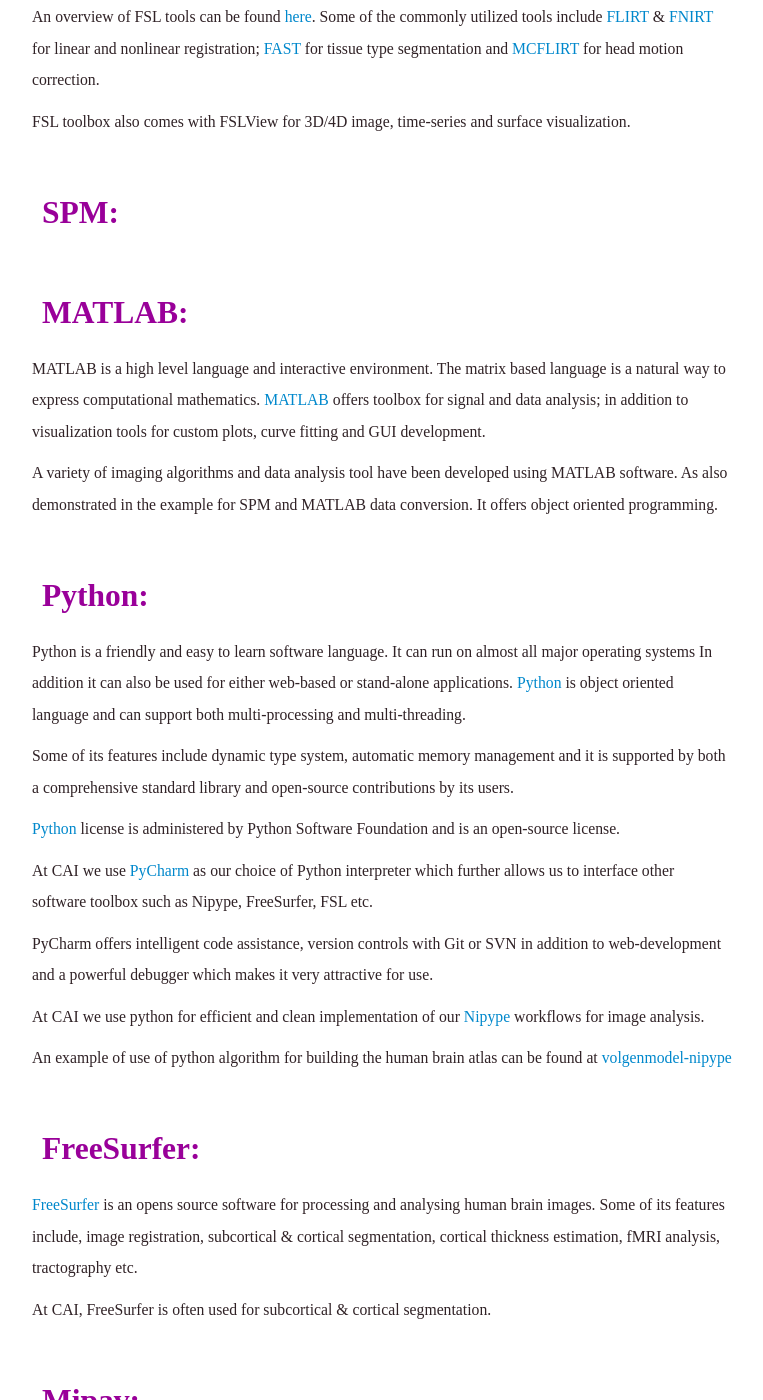
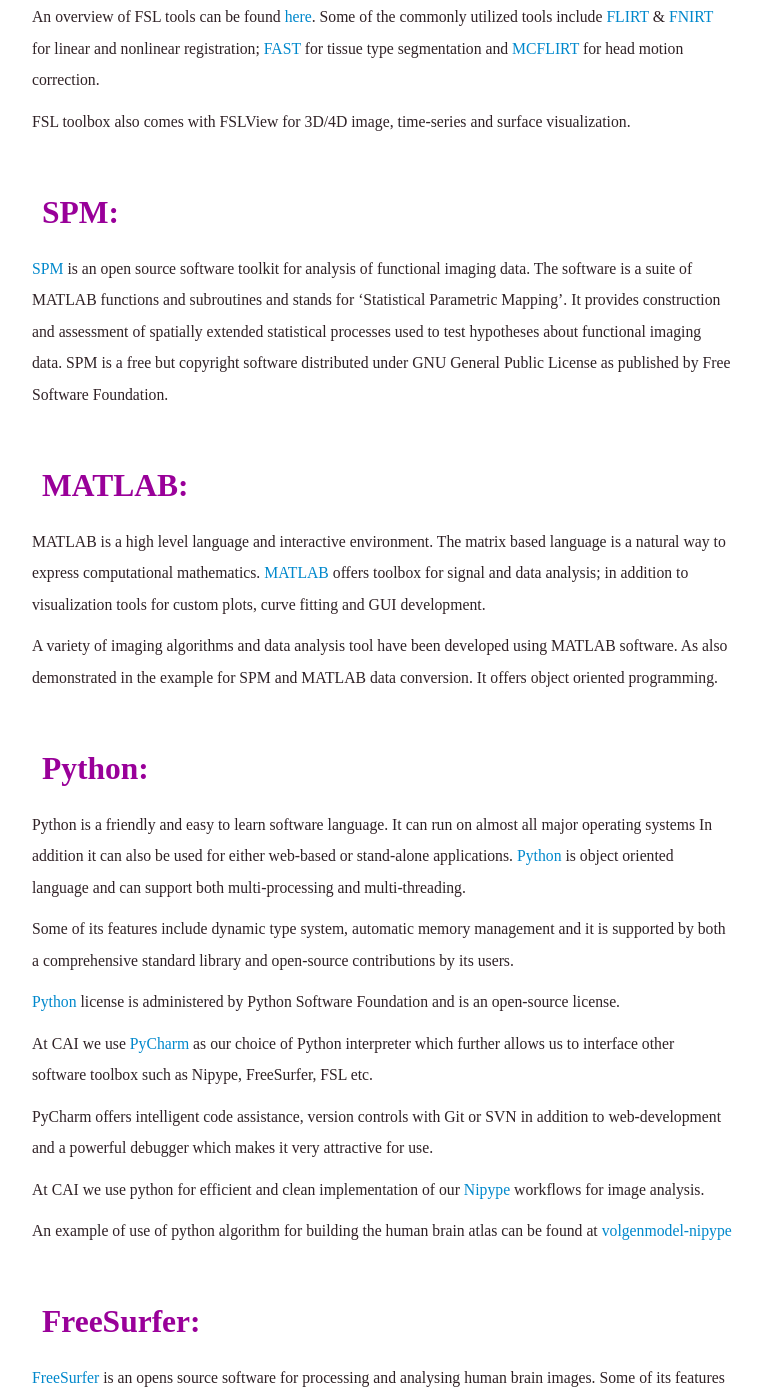
Before and after one commit to CAIsr/CAIsr.github.io, a Jekyll site: the page built from pages/imaging_tools.md, in a window 1280 px wide and 1400 px high, scrolled down 1201 px. Shown: the whole window, without its empty margins (258-1021 px from the left). Built offline with Jekyll 4.4.1, drawn with Linux system fonts in a browser that asks for light colours; some of the changed text lies outside the part shown.

Commit message:
Update imaging_tools.md
Included description for SPM and MIPAV

```diff
--- a/pages/imaging_tools.md
+++ b/pages/imaging_tools.md
@@ -62,6 +62,12 @@
 <dl>
 <dd> <h2 style="color:#990099;"> SPM: </h2> </dd>
 </dl>
+
+[SPM](http://www.fil.ion.ucl.ac.uk/spm/) is an open source software toolkit for analysis of functional
+imaging data. The software is a suite of MATLAB functions and subroutines and stands for 'Statistical
+Parametric Mapping'. It provides construction and assessment of spatially extended statistical processes
+used to test hypotheses about functional imaging data. SPM is a free but copyright software distributed under
+GNU General Public License as published by Free Software Foundation.
 
 <dl>
 <dd> <br> </dd>
@@ -128,6 +134,13 @@
 <dd> <h2 style="color:#990099;"> Mipav: </h2> </dd>
 </dl>
 
+[MIPAV](https://mipav.cit.nih.gov/)(Medical Image Processing, Analysis, and Visualization) software
+allows quantitative analysis and visualization of medical images of various modalities. It also
+provides standard user-interface (UI) and remote sharing of data via internet.
+
+It is a Java based application and hence object-oriented with java plug-in for further extension.
+It supports industry-standard image formats such as DICOM, TIFF, Analyze and RAW.
+
 <dl>
 <dd> <h2 style="color:#990099;"> Nipype: </h2> </dd>
 </dl>
```
